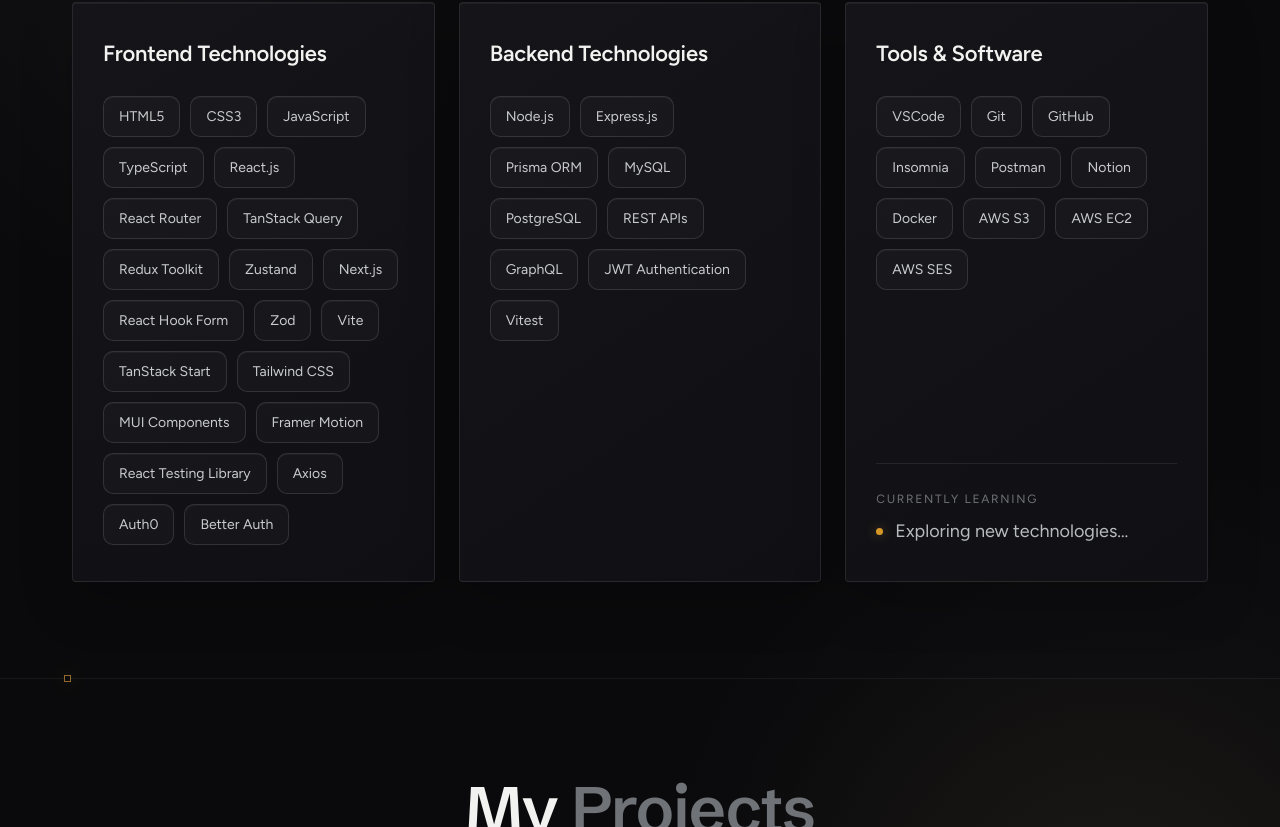
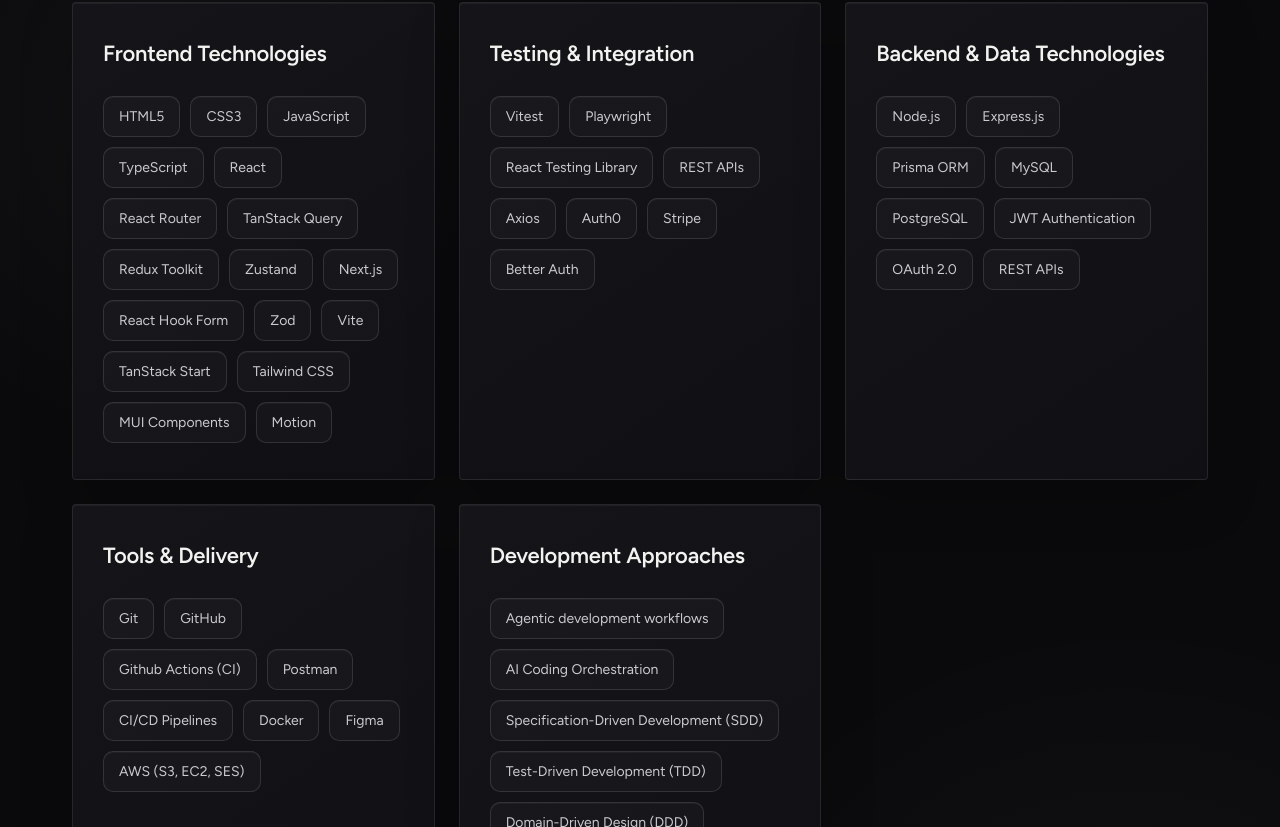
Before and after one commit to Life4Death04/portfolio, a React (Vite) app: page / in a window 1280 px wide. Shown: the part 1173-2000 px from the top of the page. Built offline with nearby package versions, Linux system fonts and the light colour scheme.

Commit message:
feat(i18n): update metrics and descriptions in English and Spanish locales feat(skills): enhance skills section with new categories and technologies style(skills): refine skills rendering logic and comments

```diff
--- a/src/i18n/locales/en/common.ts
+++ b/src/i18n/locales/en/common.ts
@@ -27,9 +27,9 @@
     cta: "Download resume",
     portraitDescription: "Santiago Rodríguez wearing a black suit and tie",
     metrics: {
-      clients: { value: "+2", label: "Client engagements" },
+      clients: { value: "+3", label: "Years of development" },
       screens: { value: "+200", label: "API-connected screens" },
-      tests: { value: "+100", label: "End-to-end tests" },
+      tests: { value: "+50", label: "End-to-end tests" },
       location: { value: "Spain", label: "Remote worldwide" },
     },
     actions: {
@@ -51,11 +51,17 @@
       frontend: {
         title: "Frontend Technologies",
       },
-      backend: {
-        title: "Backend Technologies",
+      testingAndIntegration: {
+        title: "Testing & Integration",
       },
-      tools: {
-        title: "Tools & Software",
+      backendAndData: {
+        title: "Backend & Data Technologies",
+      },
+      toolsAndDelivery: {
+        title: "Tools & Delivery",
+      },
+      developmentApproach: {
+        title: "Development Approaches",
       },
     },
     learning: {
@@ -111,7 +117,7 @@
     facts: {
       education: {
         label: "Education",
-        value: "IT Systems Engineer · Degree issuance pending",
+        value: "IT Systems Engineer",
       },
       experience: {
         label: "Current role",
--- a/src/i18n/locales/es/common.ts
+++ b/src/i18n/locales/es/common.ts
@@ -27,9 +27,9 @@
     cta: "Descargar CV",
     portraitDescription: "Santiago Rodríguez con traje negro y corbata",
     metrics: {
-      clients: { value: "+2", label: "Proyectos con clientes" },
+      clients: { value: "+3", label: "Años de desarrollo" },
       screens: { value: "+200", label: "Pantallas conectadas a APIs" },
-      tests: { value: "+100", label: "Pruebas end-to-end" },
+      tests: { value: "+50", label: "Pruebas end-to-end" },
       location: { value: "España", label: "Remoto mundial" },
     },
     actions: {
@@ -49,18 +49,20 @@
     toolsLabel: "Herramientas y tecnologías",
     groups: {
       frontend: {
-        title: "Tecnologías frontend",
+        title: "Tecnologías Frontend",
       },
-      backend: {
-        title: "Tecnologías backend",
+      testingAndIntegration: {
+        title: "Pruebas e Integración",
       },
-      tools: {
-        title: "Herramientas y software",
+      backendAndData: {
+        title: "Tecnologías Backend y de Datos",
       },
-    },
-    learning: {
-      label: "Actualmente aprendiendo",
-      description: "Explorando nuevas tecnologías…",
+      toolsAndDelivery: {
+        title: "Herramientas y Entrega",
+      },
+      developmentApproach: {
+        title: "Metodologías de desarrollo",
+      },
     },
   },
   projects: {
@@ -111,7 +113,7 @@
     facts: {
       education: {
         label: "Educación",
-        value: "Ingeniero de Sistemas de TI · Emisión del título pendiente",
+        value: "Ingeniero de Sistemas de TI",
       },
       experience: {
         label: "Rol actual",
--- a/src/sections/skills/SkillsSection.tsx
+++ b/src/sections/skills/SkillsSection.tsx
@@ -74,7 +74,7 @@
                   <li key={technology}>{technology}</li>
                 ))}
               </ul>
-              {group.key === "tools" && (
+              {/* {group.key === "tools" && (
                 <footer className="skills-learning">
                   <span className="skills-learning-label">
                     {t("skills.learning.label")}
@@ -84,7 +84,7 @@
                     {t("skills.learning.description")}
                   </p>
                 </footer>
-              )}
+              )} */}
             </article>
           </motion.li>
         ))}
--- a/src/sections/skills/skills.ts
+++ b/src/sections/skills/skills.ts
@@ -6,7 +6,7 @@
       "CSS3",
       "JavaScript",
       "TypeScript",
-      "React.js",
+      "React",
       "React Router",
       "TanStack Query",
       "Redux Toolkit",
@@ -18,40 +18,60 @@
       "TanStack Start",
       "Tailwind CSS",
       "MUI Components",
-      "Framer Motion",
-      "React Testing Library",
-      "Axios",
-      "Auth0",
-      "Better Auth",
+      "Motion",
     ],
   },
   {
-    key: "backend",
+    key: "testingAndIntegration",
+    technologies: [
+      "Vitest",
+      "Playwright",
+      "React Testing Library",
+      "REST APIs",
+      "Axios",
+      "Auth0",
+      "Stripe",
+      "Better Auth"
+    ],
+  },
+  {
+    key: "backendAndData",
     technologies: [
       "Node.js",
       "Express.js",
       "Prisma ORM",
       "MySQL",
       "PostgreSQL",
+      "JWT Authentication",
+      "OAuth 2.0",
       "REST APIs",
-      "GraphQL",
-      "JWT Authentication",
-      "Vitest",
     ],
   },
   {
-    key: "tools",
+    key: "toolsAndDelivery",
     technologies: [
-      "VSCode",
       "Git",
       "GitHub",
-      "Insomnia",
+      "Github Actions (CI)",
       "Postman",
-      "Notion",
+      "CI/CD Pipelines",
       "Docker",
-      "AWS S3",
-      "AWS EC2",
-      "AWS SES",
+      "Figma",
+      "AWS (S3, EC2, SES)",
     ],
   },
+  {
+    key: "developmentApproach",
+    technologies: [
+      "Agentic development workflows",
+      "AI Coding Orchestration",
+      "Specification-Driven Development (SDD)",
+      "Test-Driven Development (TDD)",
+      "Domain-Driven Design (DDD)",
+      "Agile Methodologies",
+      "Soft Systems Methodology (SSM)",
+      "Requirement Analysis",
+    ],
+  },
+
 ] as const;
```
